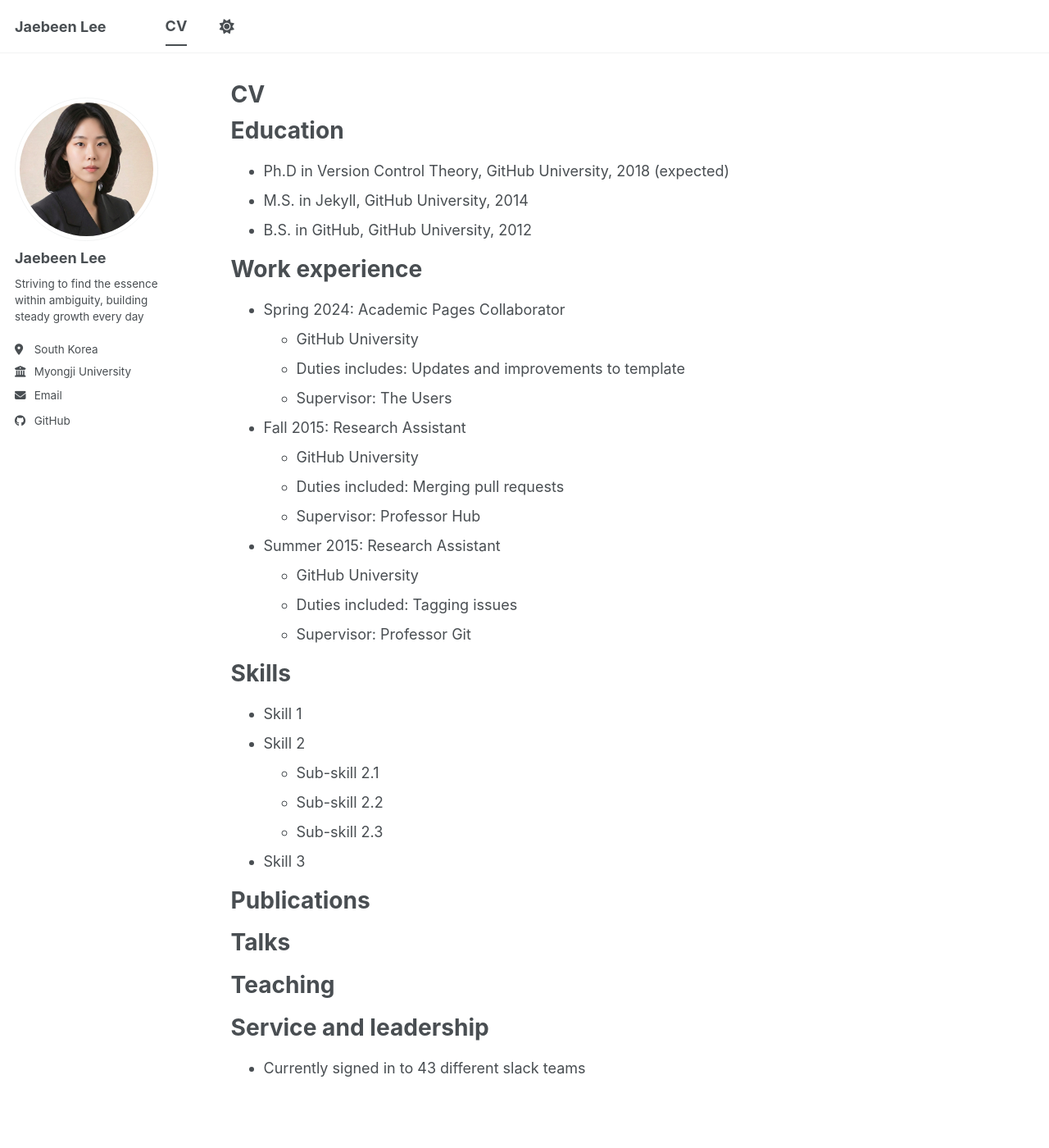
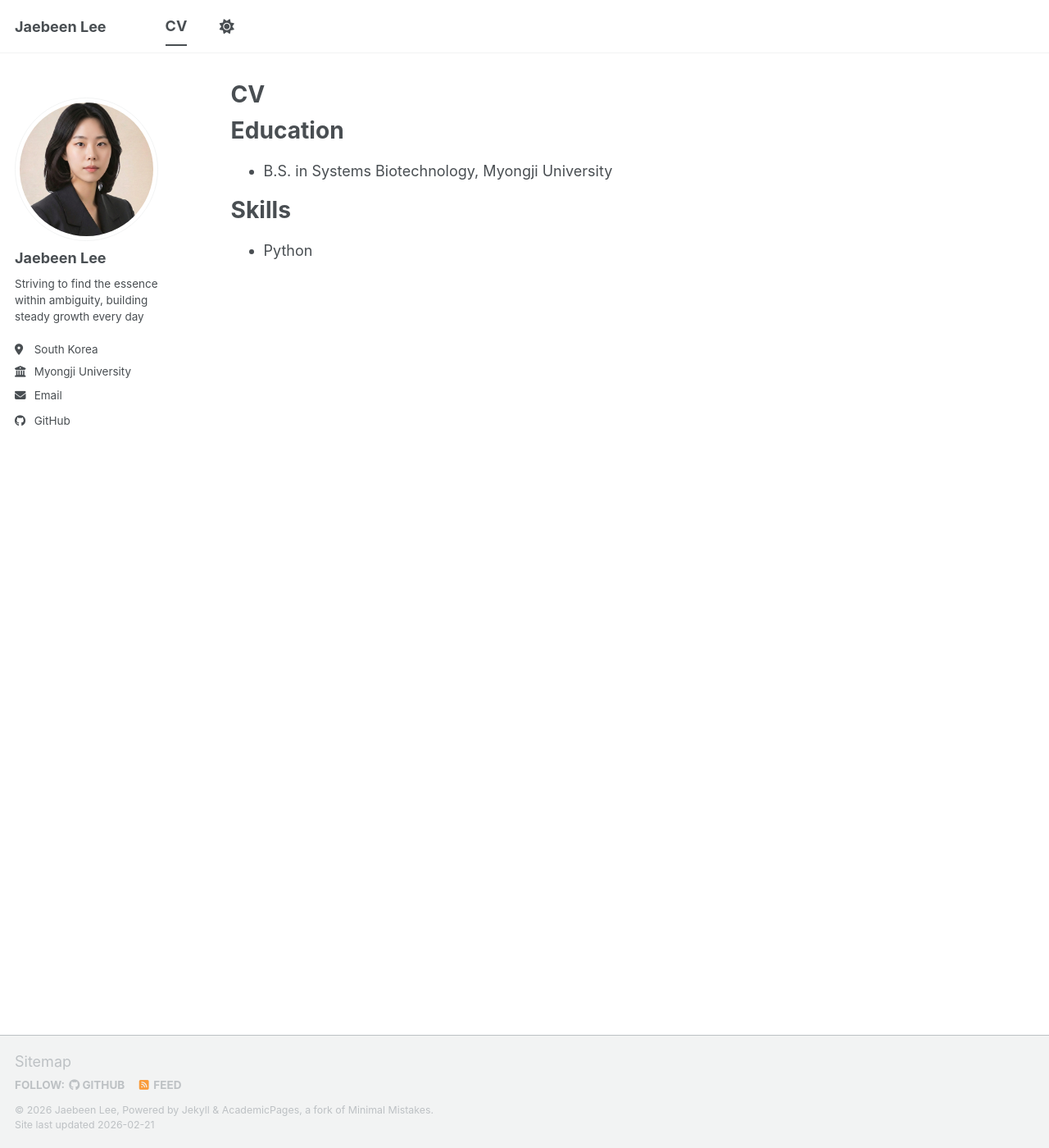
Before and after one commit to LEEJAEBEEN1/LEEJAEBEEN1.github.io, a Jekyll site: the page built from _pages/cv.md, in a window 1280 px wide and 1400 px high. Shown: the whole window at 82% size. Built offline with Jekyll 4.4.1, drawn with Linux system fonts in a browser that asks for light colours; a script bundle is joined from its source files by our own code; library files that are not in the unit come from our copies.

Commit message:
change cv

```diff
--- a/_pages/cv.md
+++ b/_pages/cv.md
@@ -11,54 +11,8 @@ redirect_from:
 
 Education
 ======
-* Ph.D in Version Control Theory, GitHub University, 2018 (expected)
-* M.S. in Jekyll, GitHub University, 2014
-* B.S. in GitHub, GitHub University, 2012
-
-Work experience
-======
-* Spring 2024: Academic Pages Collaborator
-  * GitHub University
-  * Duties includes: Updates and improvements to template
-  * Supervisor: The Users
-
-* Fall 2015: Research Assistant
-  * GitHub University
-  * Duties included: Merging pull requests
-  * Supervisor: Professor Hub
-
-* Summer 2015: Research Assistant
-  * GitHub University
-  * Duties included: Tagging issues
-  * Supervisor: Professor Git
+* B.S. in Systems Biotechnology, Myongji University
 
 Skills
 ======
-* Skill 1
-* Skill 2
-  * Sub-skill 2.1
-  * Sub-skill 2.2
-  * Sub-skill 2.3
-* Skill 3
-
-Publications
-======
-  <ul>{% for post in site.publications reversed %}
-    {% include archive-single-cv.html %}
-  {% endfor %}</ul>
-
-Talks
-======
-  <ul>{% for post in site.talks reversed %}
-    {% include archive-single-talk-cv.html  %}
-  {% endfor %}</ul>
-
-Teaching
-======
-  <ul>{% for post in site.teaching reversed %}
-    {% include archive-single-cv.html %}
-  {% endfor %}</ul>
-
-Service and leadership
-======
-* Currently signed in to 43 different slack teams
+* Python
```
